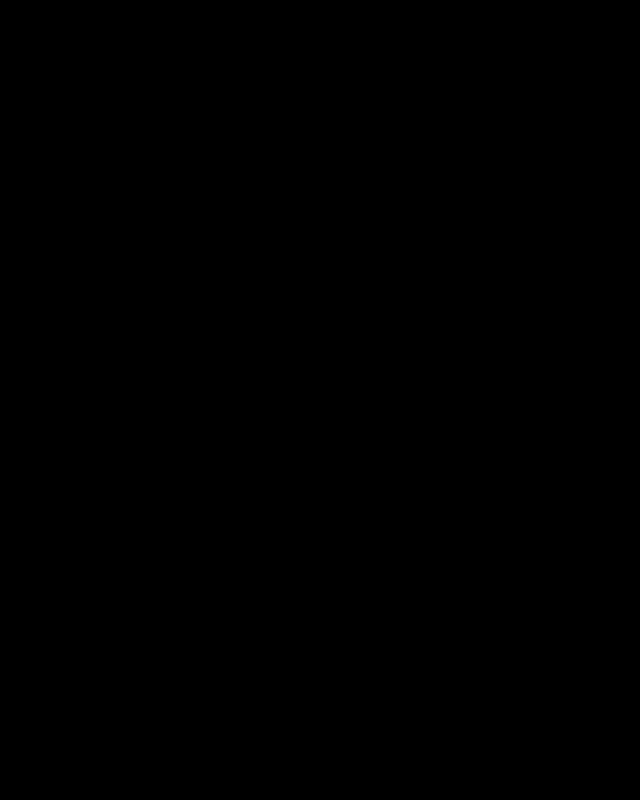
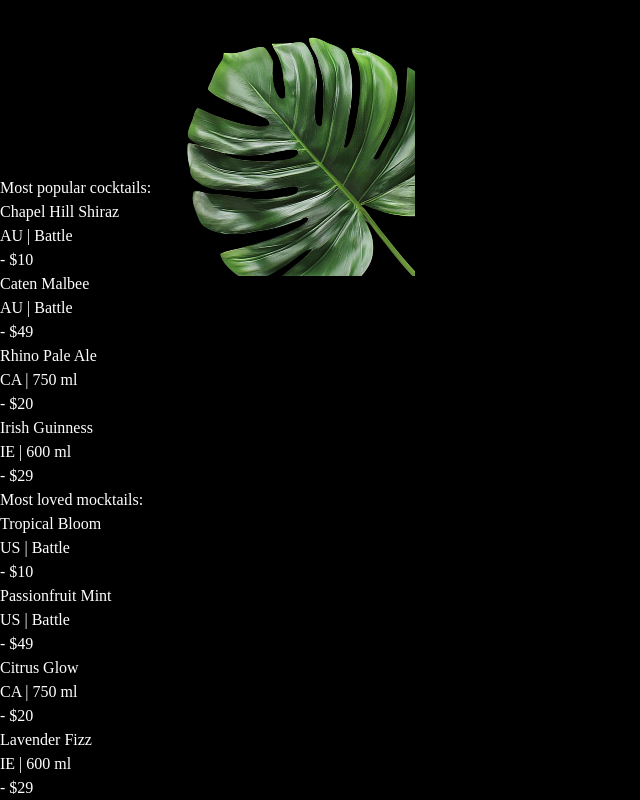
Before and after one commit to RifqaFatima/gsap, a React (Vite) app in the folder vite-project/: page / in a window 1280 px wide. Shown: the part 2428-3228 px from the top of the page, without its empty margins (0-640 px from the left). Before the commit the page ends 1940 px from the top, so only its background shows below. Built offline with nearby package versions, Linux system fonts and the light colour scheme; a web font is replaced by a local one.

Commit message:
Implement Cocktails Section

```diff
--- a/vite-project/src/App.jsx
+++ b/vite-project/src/App.jsx
@@ -2,7 +2,7 @@
 import gsap from 'gsap';
 import Navbar from './components/Navbar.jsx';
 import Hero from './components/Hero.jsx';
-// import { ScrollTrigger, SplitText } from "gsap/all";
+import Cocktails from './components/Cocktails.jsx';
 
 import { ScrollTrigger } from "gsap/ScrollTrigger";
 import { SplitText } from "gsap/SplitText";
@@ -14,6 +14,7 @@
     <main>
       <Navbar />
       <Hero />
+      <Cocktails />
 
     </main>
 
--- /dev/null
+++ b/vite-project/src/components/Cocktails.jsx
@@ -0,0 +1,71 @@
+import React from 'react'
+import { useGSAP } from '@gsap/react';
+import gsap from 'gsap';
+import { cocktailLists, mockTailLists } from '../../constants/index.js';
+const Cocktails = () => {
+  useGSAP(() => {
+    const parallaxTimeline = gsap.timeline({
+      scrollTrigger: {
+        trigger: '#cocktails',
+        start: 'top 30%',
+        end: 'bottom 80%',
+        scrub: true,
+      }
+
+    })
+    parallaxTimeline
+
+      .from('#c-left-leaf', {
+        x: -100,
+        y: 100,
+      })
+
+      .from('#c-right-leaf', {
+          x: 100,
+          y: 100,
+        })
+
+  })
+  return (
+    <section id="cocktails" className="noisy">
+      <img src="/images/cocktail-left-leaf.png" alt="l-leaf" id="c-left-leaf"/>
+      <img src="/images/cocktail-right-leaf.png" alt="r-leaf" id="c-right-leaf" />
+
+      <div className="list" >
+        <div className="popular">
+          <h2>Most popular cocktails: </h2>
+          <ul>
+            {cocktailLists.map((drink) => (
+              <li key={drink.id}>
+                <div className="md:me-28" >
+                  <h3>{drink.name}</h3>
+                  <p>{drink.country} | {drink.detail}</p>
+
+                </div>
+                <span>- {drink.price}</span>
+              </li>
+            ))}
+          </ul>
+        </div>
+
+        <div className="loved">
+          <h2>Most loved mocktails: </h2>
+          <ul>
+            {mockTailLists.map(({ name, country, price, detail, id}) => (
+              <li key={id}>
+                <div className="me:28">
+                  <h3>{name}</h3>
+                  <p>{country} | {detail}</p>
+                </div>
+                <span>- {price}</span>
+              </li>
+            ))}
+          </ul>
+
+        </div>
+
+      </div>
+    </section>
+  )
+}
+export default Cocktails
```
